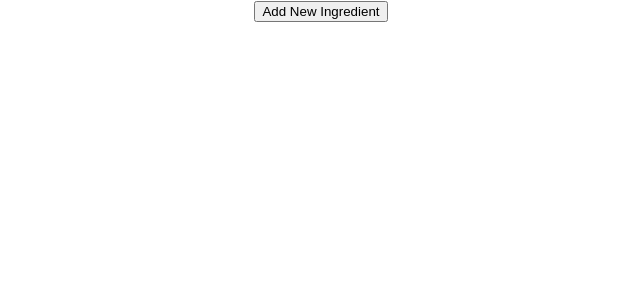
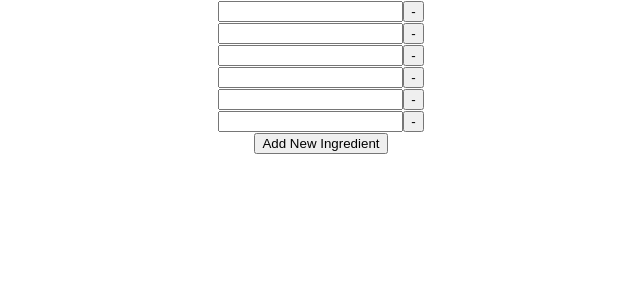
Before and after one commit to endingwithali/rollforsando, a React (Create React App) app: page / in a window 1280 px wide. Shown: the top 300 px of the page, without its empty margins (319-959 px from the left). Built offline with nearby package versions, Linux system fonts and the light colour scheme.

Commit message:
got adding and removing components working

```diff
--- a/src/components/OptionContainer.js
+++ b/src/components/OptionContainer.js
@@ -1,29 +1,47 @@
 import React, {useState} from 'react';
-import OptionInput from './OptionInput';
+
+function generateArray(lenght){
+    let initArray = []
+    for (let i = 0; i <lenght;i++){
+        initArray.push({id: (Math . random() + 1). toString(36).substring(2),value:""})
+    }
+    return initArray
+}
 
 export default function OptionContainer({initAmount, className}){
 
-    const [elements, setElements] = useState([]);
+
+    const [elements, setElements] = useState(generateArray(initAmount));
 
     function handleAdd() {
-        setElements([...elements,<OptionInput id={className + elements.length+1}/>])
+        setElements([...elements, {id: (Math . random() + 1). toString(36).substring(2),value:""}])
     }
 
-    function handleDelete(key){
-        // setElements(elements => {
-        //     return elements.filter(input => input.key !== key)
-        // })
-        setElements(state => state.splice(key, 1));
+    function handleDelete(id){
+        // const listCopy = [...elements];
+        // listCopy.splice(key, 1);
+        // setElements(listCopy);
+        // this.state.people.filter((_, i) => i !== index
+        console.log(elements)
+        console.log(id)
+        setElements(elements => elements.filter((element) => element.id != id ))
+    }
 
+    function handleChange(index, value){
+        // console.log(val)
+        console.log(elements)
+        elements[index]={id:elements[index].id,value:value}
+        setElements(elements)
     }
 
     return(
         <>
             <div id={className+"list"}>
                 {elements.map((item, index) =>
-                    <div key={className + index}>
-                            <OptionInput>{item}</OptionInput>
-                            <button onClick={() => handleDelete(className+index)}>-</button>
+                    <div key={item.id}>
+                        {/* {console.log(item)} */}
+                        <input onChange={e => handleChange(index, e.target.value)}/>
+                        <button onClick={() => handleDelete(item.id)}>-</button>
                     </div>
                 )}
             </div>
--- a/src/components/OptionInput.js
+++ b/src/components/OptionInput.js
@@ -1,6 +1,10 @@
 import React from 'react';
 
 export default function OptionInput(){
+
+    function getVal(){
+        return this.input.getVal()
+    }
     return (
         <>
             <input type="text"></input>
```
